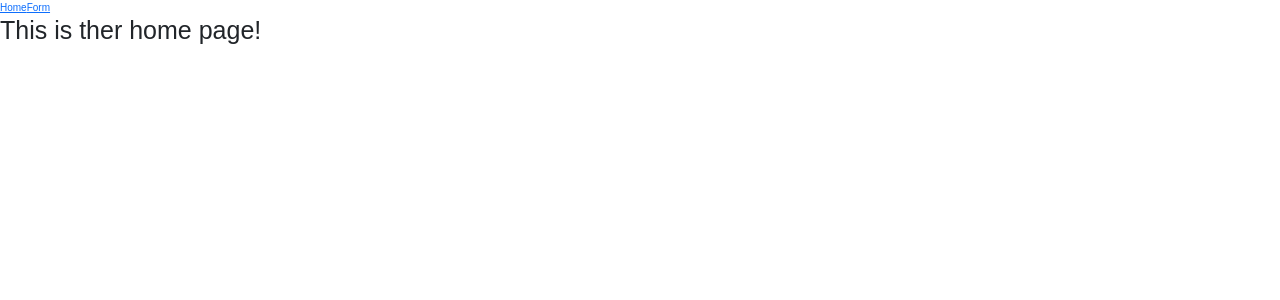
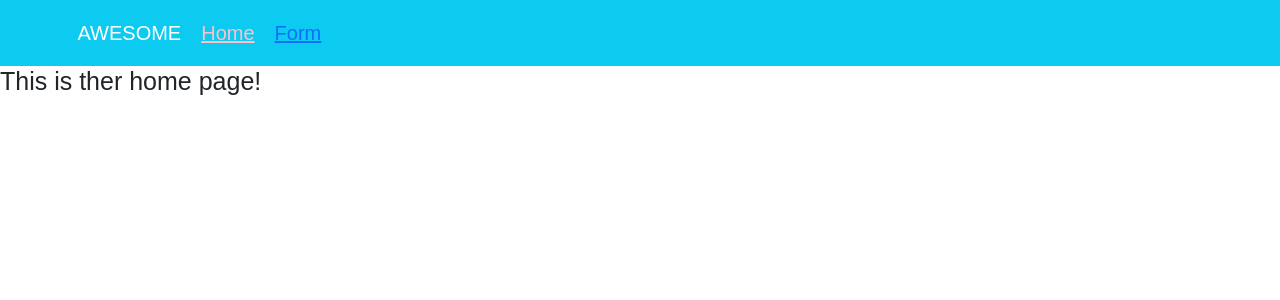
Before and after one commit to Yariandres/vue-vuesx-product-page, a Vue app: page / in a window 1280 px wide. Shown: the top 300 px of the page. Built offline with nearby package versions, Linux system fonts and the light colour scheme.

Commit message:
adding navigation

```diff
--- a/src/App.vue
+++ b/src/App.vue
@@ -1,15 +1,6 @@
 <template>
   <div id="app">
-    <base-navbar>
-      <span slot="home">
-        <router-link to="/">Home</router-link>
-      </span>
-
-      <span slot="form">
-        <router-link to="/form">Form</router-link>
-      </span>
-    </base-navbar>
-
+    <base-navbar></base-navbar>
     <router-view />
   </div>
 </template>
--- a/src/components/basenavbar/Index.vue
+++ b/src/components/basenavbar/Index.vue
@@ -1,13 +1,32 @@
 <template>
-  <div>
-    <slot name="home"></slot>
-    <slot name="form"></slot>
-  </div>
+  <b-navbar toggleable="lg" type="dark" variant="info" class="py-4">
+    <b-container>
+      <b-navbar-brand href="#">AWESOME</b-navbar-brand>
+      <b-navbar-toggle target="nav-collapse"></b-navbar-toggle>
+
+      <b-collapse id="nav-collapse" is-nav>
+        <b-navbar-nav>
+          <router-link to="/">Home</router-link>
+          <router-link to="/form">Form</router-link>
+        </b-navbar-nav>
+      </b-collapse>
+    </b-container>
+  </b-navbar>
 </template>
 
 <script>
 export default {};
 </script>
 
-<style lang="scss" >
+<style scoped>
+a {
+  font-size: 20px;
+  margin: 0 20px 0 0;
+}
+
+a:hover,
+a:active,
+.router-link-exact-active {
+  color: pink;
+}
 </style>
```
